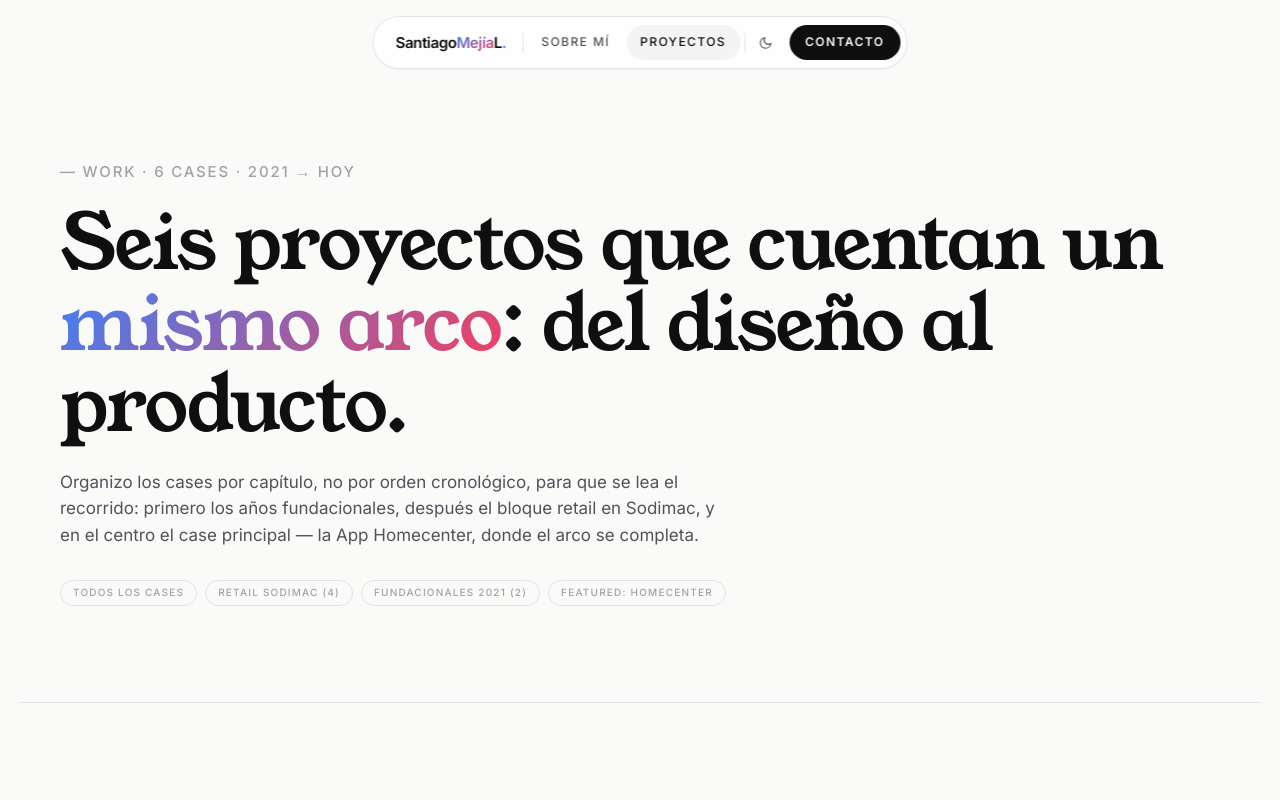
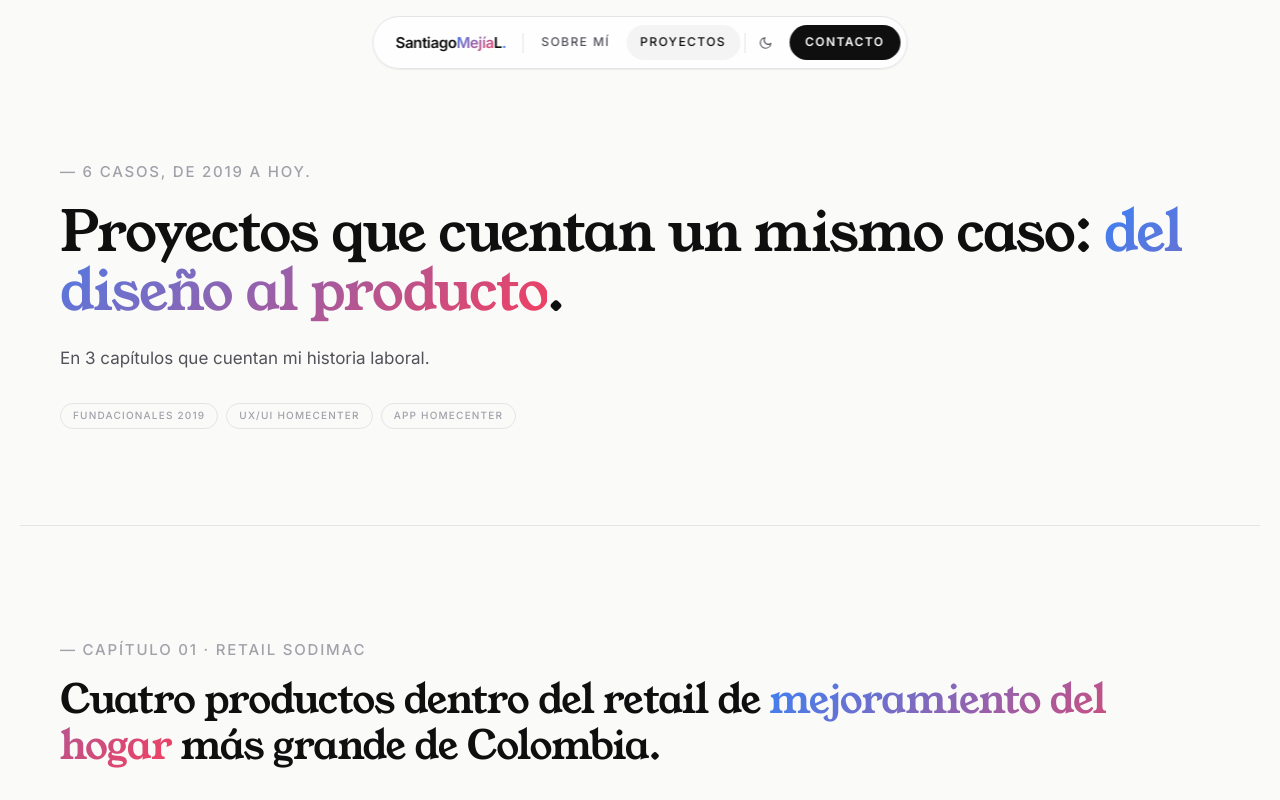
Before and after one commit to Santiagomejial/portfolio, a Next.js app: page /work in a window 1280 px wide. Shown: the top 800 px of the page. Built offline with nearby package versions, Linux system fonts and the light colour scheme.

Commit message:
feat(work): hero del listing actualizado

```diff
--- a/app/work/page.tsx
+++ b/app/work/page.tsx
@@ -17,22 +17,21 @@ export default function WorkPage() {
     <>
       {/* HERO simple, sin media — foco en el mensaje */}
       <PageHero
-        eyebrow="Work · 6 cases · 2021 → hoy"
+        eyebrow="6 casos, de 2019 a hoy."
+        titleClassName="display-lg"
         title={
           <>
-            Seis proyectos que cuentan un{' '}
-            <span className="text-gradient">mismo arco</span>: del diseño al
-            producto.
+            Proyectos que cuentan un mismo caso:{' '}
+            <span className="text-gradient">del diseño al producto</span>.
           </>
         }
-        sub="Organizo los cases por capítulo, no por orden cronológico, para que se lea el recorrido: primero los años fundacionales, después el bloque retail en Sodimac, y en el centro el case principal — la App Homecenter, donde el arco se completa."
+        sub="En 3 capítulos que cuentan mi historia laboral."
       >
         <ChipRow
           items={[
-            'Todos los cases',
-            'Retail Sodimac (4)',
-            'Fundacionales 2021 (2)',
-            'Featured: Homecenter',
+            'Fundacionales 2019',
+            'UX/UI Homecenter',
+            'App Homecenter',
           ]}
         />
       </PageHero>
```
